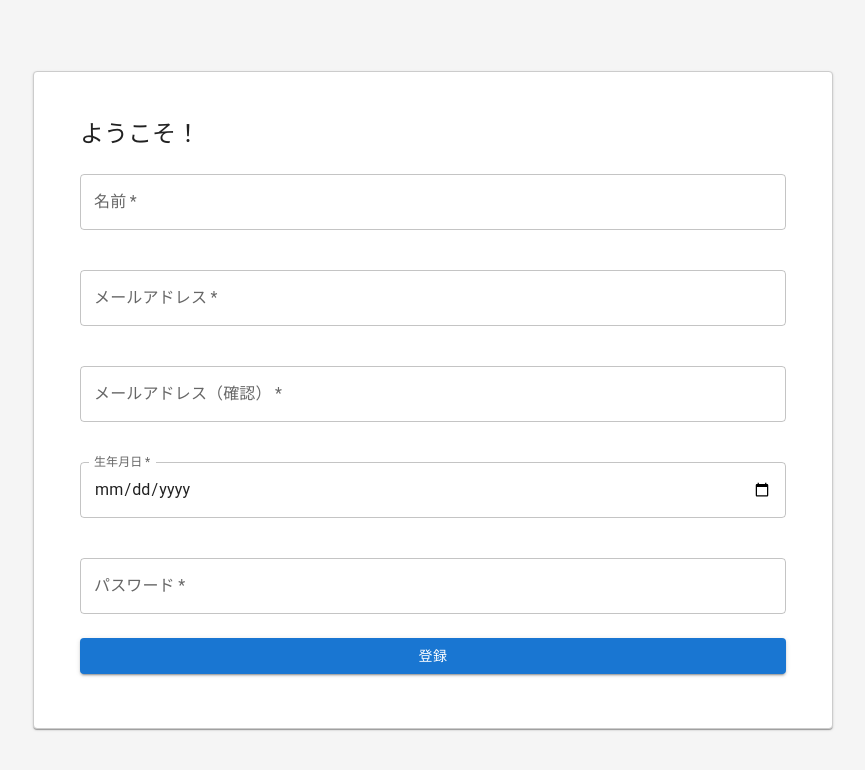
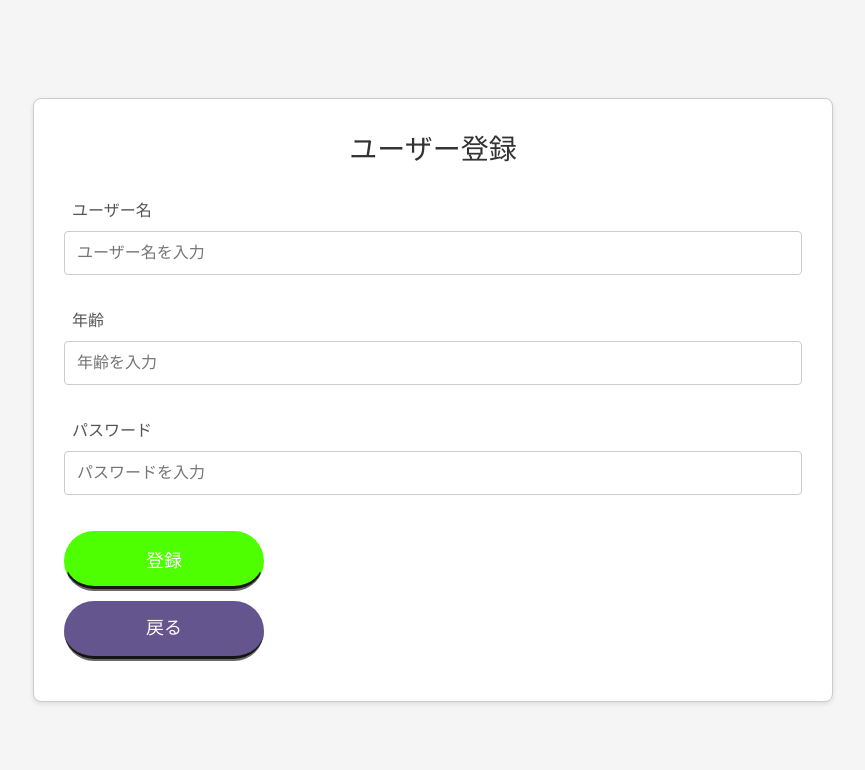
Before and after one commit to 20-shimizu/driver-lisence, a React (Vite) app in the folder frontend/: page /user_registration in a window 1280 px wide. Shown: the top 770 px of the page, without its empty margins (207-1072 px from the left). Built offline with nearby package versions, Linux system fonts and the light colour scheme.

Commit message:
modify user_registration, driving_history

```diff
--- /dev/null
+++ b/frontend/src/pages/DrivingHistory.css
@@ -0,0 +1,51 @@
+/* 全体のコンテナ */
+.history-container {
+  width: 100%;
+  max-width: 800px;
+  margin: 20px auto;
+  padding: 20px;
+  border-radius: 8px;
+  background-color: #ffffff;
+  display: flex;
+  flex-direction: column;
+  align-items: center;
+}
+
+/* スクロール可能なレポートリスト */
+.report-list {
+  width: 100%;
+  max-height: 500px;
+  overflow-y: auto;
+  display: flex;
+  flex-direction: column;
+  gap: 15px;
+  padding: 10px;
+  border: 1px solid #ddd;
+  border-radius: 8px;
+  background-color: #f9f9f9;
+}
+
+/* レポートアイテム */
+.report-item {
+  display: flex;
+  flex-direction: column;
+  align-items: center;
+  padding: 15px;
+  border-radius: 8px;
+  background-color: #fff;
+  box-shadow: 0 2px 5px rgba(0, 0, 0, 0.1);
+}
+
+/* 警告状態のレポートアイテム */
+.report-item--warning {
+  border: 2px solid red;
+}
+
+/* レポート画像 */
+.report-image {
+  width: 100px;
+  height: 100px;
+  object-fit: cover;
+  border-radius: 8px;
+  margin-bottom: 10px;
+}
--- a/frontend/src/pages/DrivingHistory.jsx
+++ b/frontend/src/pages/DrivingHistory.jsx
@@ -1,13 +1,96 @@
-// 運転履歴画面
-import{ Link } from "react-router-dom";
+import { Link } from "react-router-dom";
+import { getReportsByUserIdDriveReportsUsersUserIdGet, getUserMeUsersMeGet } from "../api/fastAPISample";
+import { useState, useEffect } from "react";
+import warning from "../assets/warning-icon.svg";
+import "./DrivingHistory.css";
 
 function DrivingHistory() {
-    return (
-        <div>
-            <h1>過去の運転履歴</h1>
-            <Link to="/" className="btn btn--yellow">メニューに戻る</Link>
-        </div>
-    )
+  const [userId, setUserId] = useState(null);
+  const [reports, setReports] = useState([]);
+  const drivingTypeName = {
+    "1": "急加速・急減速",
+    "2": "急ハンドル",
+    "3": "速度超過",
+    "4": "速度不足",
+    "5": "車間距離不足",
+  };
+  useEffect(() => {
+    const accessToken = localStorage.getItem("access_token");
+    if (accessToken) {
+      const fetchUserData = async () => {
+        try {
+          const options = {
+            headers: {
+              Authorization: `Bearer ${accessToken}`,
+            },
+          };
+          const data = await getUserMeUsersMeGet(options);
+          setUserId(data.data.user_id);
+        } catch (err) {
+          console.error("ユーザー情報の取得に失敗しました", err);
+        }
+      };
+      fetchUserData();
+    }
+  }, []);
+
+  useEffect(() => {
+    const fetchReportData = async () => {
+      try {
+        if (userId !== null) {
+          const data = await getReportsByUserIdDriveReportsUsersUserIdGet(userId);
+          setReports(data.data.reverse());
+        }
+      } catch (err) {
+        console.log(err);
+      }
+    };
+
+    if (userId !== null) {
+      fetchReportData();
+    }
+  }, [userId]);
+
+  return (
+    <div className="history-container">
+      <h1>過去の運転履歴</h1>
+      <div className="report-list">
+        {reports.length === 0 ? (
+          <p>運転履歴がありません</p>
+        ) : (
+          reports.map((report, index) => (
+            <div
+                key={index}
+                className={`report-item ${report.evaluationStatus === 2 ? 'report-item--warning' : ''}`}
+            >
+              <img src={`/src/assets/${report.drivingType}.png`} alt={report.type} className="report-image" />
+              <h2>
+                {report.evaluationStatus === 2 &&
+                    <img
+                    src={warning}
+                    alt="警告"
+                    width={30}
+                    height={30}
+                    className="warning-icon" />
+                }
+                {drivingTypeName[report.drivingType]} タイプ
+                {report.evaluationStatus === 2 &&
+                    <img
+                    src={warning}
+                    alt="警告"
+                    width={30}
+                    height={30}
+                    className="warning-icon" />
+                }
+                </h2>
+              <Link to={`/detailed_result/${report.id}`} className="btn btn--purple">詳細を見る</Link>
+            </div>
+          ))
+        )}
+      </div>
+      <Link to="/" className="btn btn--yellow">メニューに戻る</Link>
+    </div>
+  );
 }
 
 export default DrivingHistory;
--- a/frontend/src/pages/UserRegistration.css
+++ b/frontend/src/pages/UserRegistration.css
@@ -21,6 +21,7 @@ html, body {
   min-height: 100vh; /* 画面全体の高さを確保 */
   background-color: #f5f5f5;
   padding: 20px; /* パディングを追加して余白を確保 */
+  overflow-y: auto; /* 縦スクロールを有効化 */
 }
 
 /* カード全体 */
@@ -34,6 +35,8 @@ html, body {
   box-shadow: 0 2px 5px rgba(0, 0, 0, 0.1);
   margin: 20px; /* モバイルで画面端に張り付かないよう余白を追加 */
   transition: transform 0.3s ease; /* ホバー時の効果を追加 */
+  max-height: 90vh; /* カードの高さが画面の90%を超えないようにする */
+  overflow-y: auto; /* カード内で縦スクロールを有効化 */
 }
 
 .registration-card:hover {
@@ -64,7 +67,7 @@ html, body {
 }
 
 .form-label {
-  margin-bottom: 8px;
+  margin: 8px;
   font-weight: bold;
   color: #555;
   word-wrap: break-word; /* ラベルが長い場合に折り返す */
@@ -82,6 +85,10 @@ html, body {
 .form-input:focus {
   border-color: #4CAF50;
   outline: none;
+}
+
+.form-button-container {
+  text-align: center;
 }
 
 /* 登録ボタン */
--- a/frontend/src/pages/UserRegistration.jsx
+++ b/frontend/src/pages/UserRegistration.jsx
@@ -1,91 +1,139 @@
-import React, { useState } from 'react';
-import { TextField, Button, Card, CardContent, Typography } from '@mui/material';
-import './UserRegistration.css';
+import React, { useState } from "react";
+import {
+  useCreateUserUsersRegisterPost,
+  useLoginAccessTokenAuthLoginPost,
+} from "../api/fastAPISample";
+import { useNavigate, Link } from "react-router-dom";
+import "./UserRegistration.css";
 
 export default function UserRegistrationForm() {
   const [name, setName] = useState("");
-  const [email, setEmail] = useState("");
-  const [emailConfirm, setEmailConfirm] = useState("");
-  const [birthDate, setBirthDate] = useState("");
+  const [age, setAge] = useState("");
   const [password, setPassword] = useState("");
+  const [errorMessage, setErrorMessage] = useState("");
+  const navigate = useNavigate();
+
+  const createUserMutation = useCreateUserUsersRegisterPost();
+  const loginMutation = useLoginAccessTokenAuthLoginPost();
 
   const handleSubmit = (e) => {
     e.preventDefault();
-    console.log({ name, email, emailConfirm, birthDate, password });
-    alert("登録が完了しました！");
+
+    if (name === "" || age === "" || password === "") {
+      setErrorMessage("全ての項目を入力してください");
+      return;
+    }
+
+    if (age < 18) {
+      setErrorMessage("18歳未満の方は登録できません");
+      return;
+    }
+
+    createUserMutation.mutate(
+      {
+        data: {
+          user_name: name,
+          age: parseInt(age, 10),
+          password: password,
+        },
+      },
+      {
+        onSuccess: () => {
+          // ユーザー登録成功時にログイン処理を実行
+          loginMutation.mutate(
+            {
+              data: {
+                username: name,
+                password: password,
+              },
+            },
+            {
+              onSuccess: (response) => {
+                // ログイン成功時にトークンを保存してリダイレクト
+                localStorage.setItem(
+                  "access_token",
+                  response.data.access_token
+                );
+                setName("");
+                setAge("");
+                setPassword("");
+                setErrorMessage("");
+                navigate("/"); // ホームページなど適切な場所にリダイレクト
+              },
+              onError: (error) => {
+                console.error("ログイン失敗", error);
+                setErrorMessage("ログインに失敗しました。再度お試しください。");
+              },
+            }
+          );
+        },
+        onError: (error) => {
+          console.error("登録失敗", error);
+          setErrorMessage("登録に失敗しました");
+        },
+      }
+    );
   };
 
   return (
     <div className="registration-container">
-      <Card className="registration-card">
-        <CardContent>
-          <Typography variant="h5" component="div" gutterBottom>
-            ようこそ！
-          </Typography>
-          <form onSubmit={handleSubmit} className="registration-form">
-            <TextField
+      <div className="registration-card">
+        <h2 className="registration-title">ユーザー登録</h2>
+        <form onSubmit={handleSubmit} className="registration-form">
+          <div className="form-group">
+            <label htmlFor="name" className="form-label">
+              ユーザー名
+            </label>
+            <input
+              type="text"
               id="name"
-              label="名前"
-              variant="outlined"
-              fullWidth
-              margin="normal"
               value={name}
               onChange={(e) => setName(e.target.value)}
+              className="form-input"
+              placeholder="ユーザー名を入力"
               required
             />
-            <TextField
-              id="email"
-              label="メールアドレス"
-              type="email"
-              variant="outlined"
-              fullWidth
-              margin="normal"
-              value={email}
-              onChange={(e) => setEmail(e.target.value)}
+          </div>
+          <div className="form-group">
+            <label htmlFor="age" className="form-label">
+              年齢
+            </label>
+            <input
+              type="number"
+              id="age"
+              value={age}
+              onChange={(e) => setAge(e.target.value)}
+              className="form-input"
+              placeholder="年齢を入力"
+              min="18" // 入力値の最小値を18に設定
               required
             />
-            <TextField
-              id="emailConfirm"
-              label="メールアドレス（確認）"
-              type="email"
-              variant="outlined"
-              fullWidth
-              margin="normal"
-              value={emailConfirm}
-              onChange={(e) => setEmailConfirm(e.target.value)}
+          </div>
+          <div className="form-group">
+            <label htmlFor="password" className="form-label">
+              パスワード
+            </label>
+            <input
+              type="password"
+              id="password"
+              value={password}
+              onChange={(e) => setPassword(e.target.value)}
+              className="form-input"
+              placeholder="パスワードを入力"
               required
             />
-            <TextField
-              id="birthDate"
-              label="生年月日"
-              type="date"
-              variant="outlined"
-              fullWidth
-              margin="normal"
-              InputLabelProps={{
-                shrink: true,
-              }}
-              value={birthDate}
-              onChange={(e) => setBirthDate(e.target.value)}
-              required
-            />
-            <TextField
-              id="password"
-              label="パスワード"
-              type="password"
-              variant="outlined"
-              fullWidth
-              margin="normal"
-              value={password}
-              onChange={(e) => setPassword(e.target.value)}
-              required
-            />
-            <Button type="submit" variant="contained" color="primary" fullWidth>
+          </div>
+          {errorMessage && <p className="message error">{errorMessage}</p>}
+          <div className="form-button-container">
+            <button type="submit" className="btn btn--green">
               登録
-            </Button>
-          </form>
-        </CardContent>
-      </Card>
+            </button>
+            <Link to="/" className="btn btn--purple">
+              戻る
+            </Link>
+          </div>
+        </form>
+      </div>
     </div>
   );
 }
```
Also changed, not shown: frontend/src/assets/warning-icon.svg (added).
